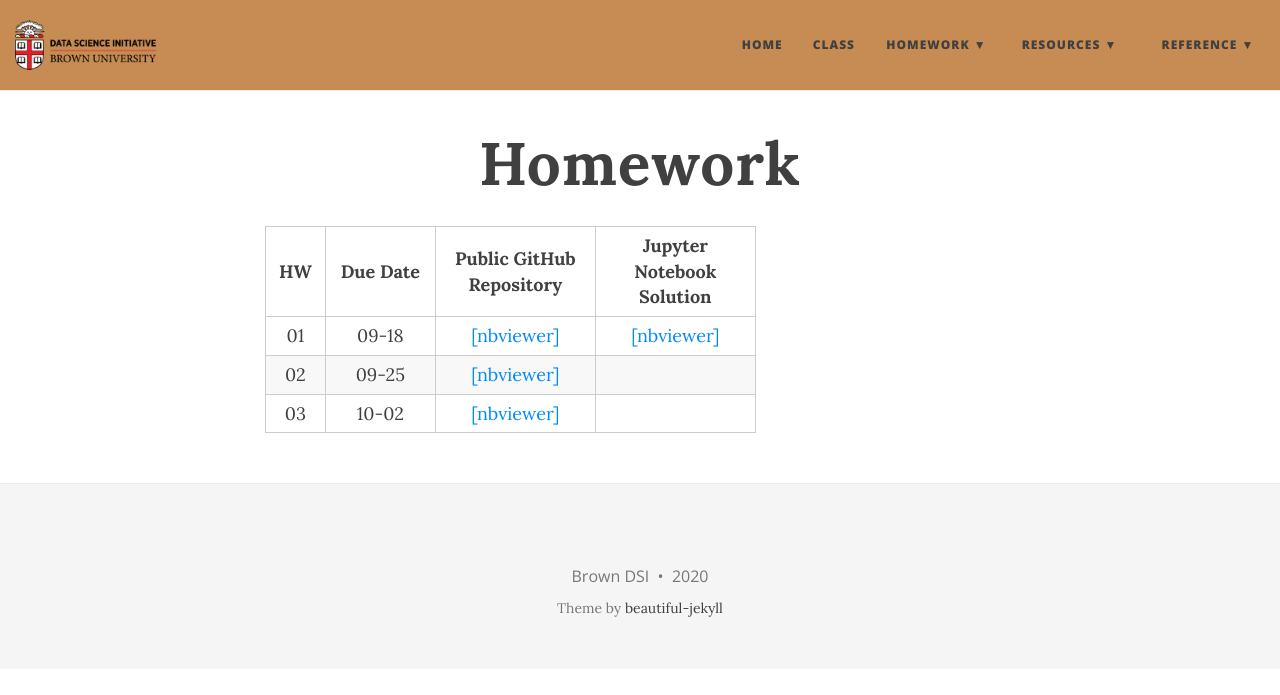
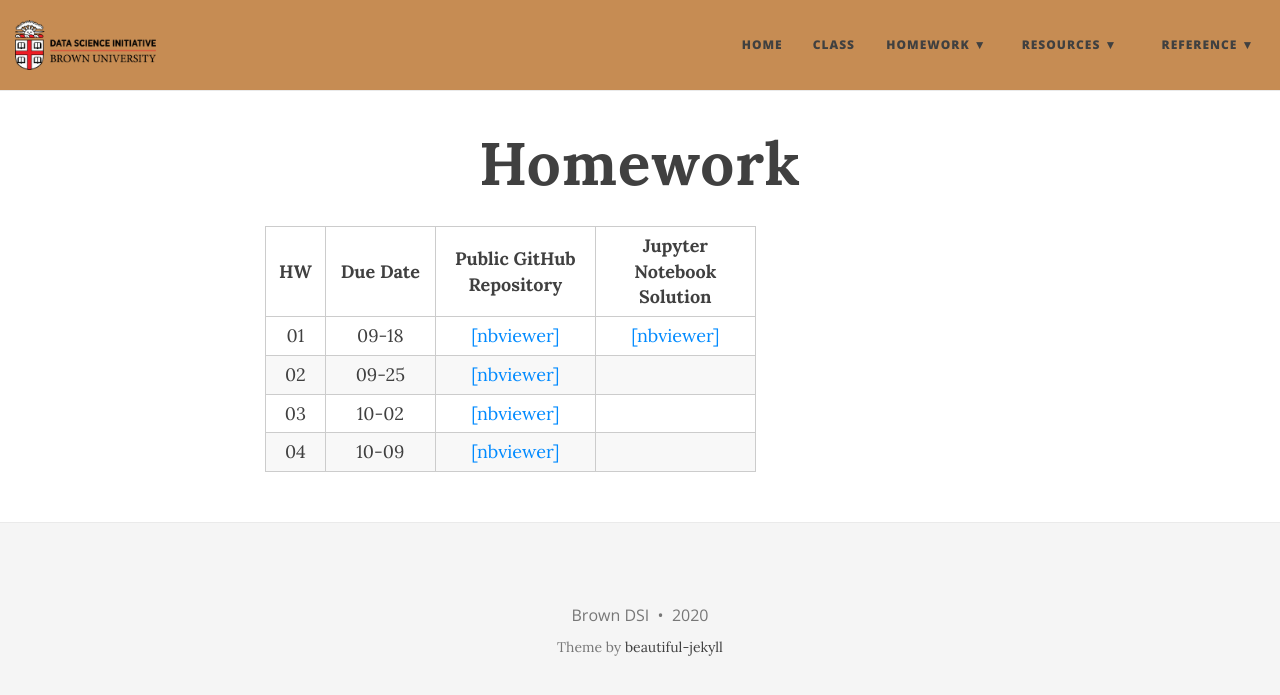
Before and after one commit to data1010/data1010.github.io, a Jekyll site: the page built from homework.md, in a window 1280 px wide. Shown: the top 695 px of the page. Built offline with Jekyll 4.4.1, drawn with Linux system fonts in a browser that asks for light colours; nearby versions of some CDN libraries.

Commit message:
Add new HW

```diff
--- a/homework.md
+++ b/homework.md
@@ -31,5 +31,11 @@ title: Homework
       <td style="text-align: center"><a href="https://nbviewer.jupyter.org/github/data1010/problem-sets/blob/master/homework/hw03/data1010-hw-03.ipynb">[nbviewer]</a></td>
       <td style="text-align: center"></td>
     </tr>
+    <tr>
+      <td style="text-align: center">04</td>
+      <td style="text-align: center">10-09</td>
+      <td style="text-align: center"><a href="https://nbviewer.jupyter.org/github/data1010/problem-sets/blob/master/homework/hw04/data1010-hw-04.ipynb">[nbviewer]</a></td>
+      <td style="text-align: center"></td>
+    </tr>
   </tbody>
 </table>
```
